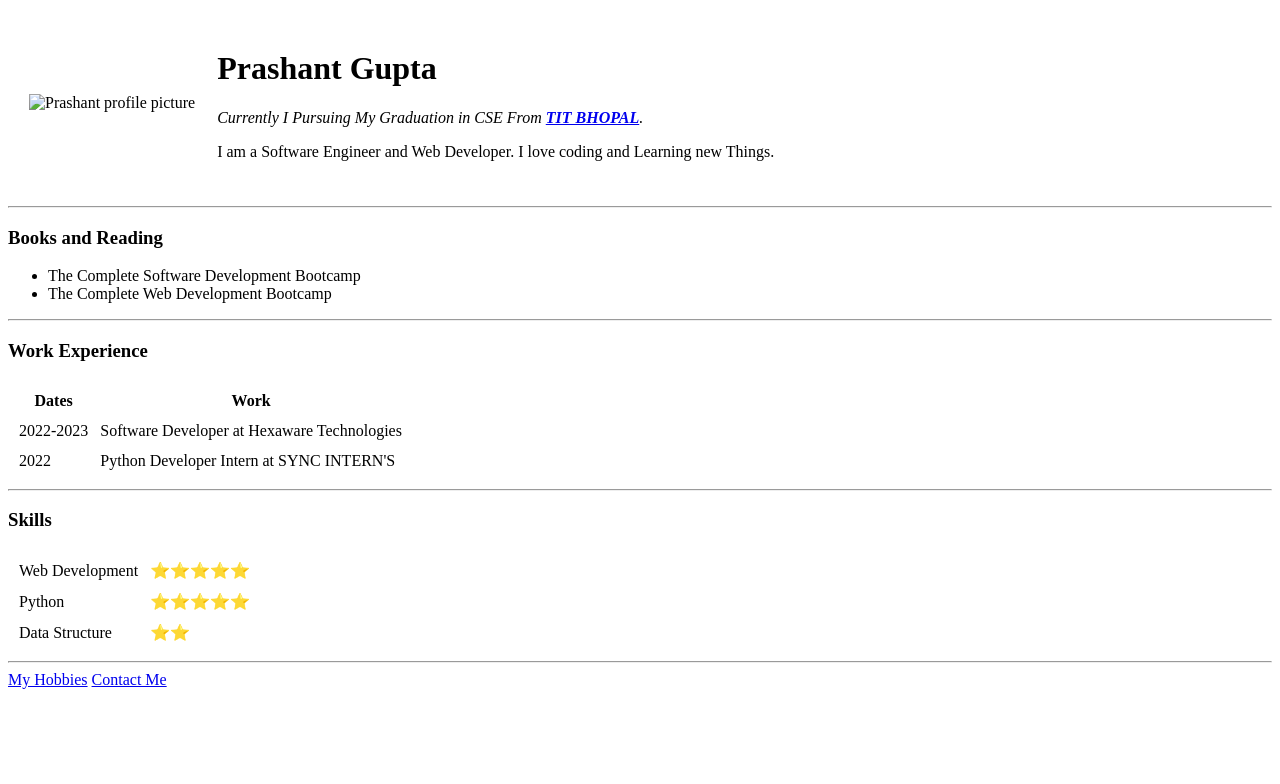
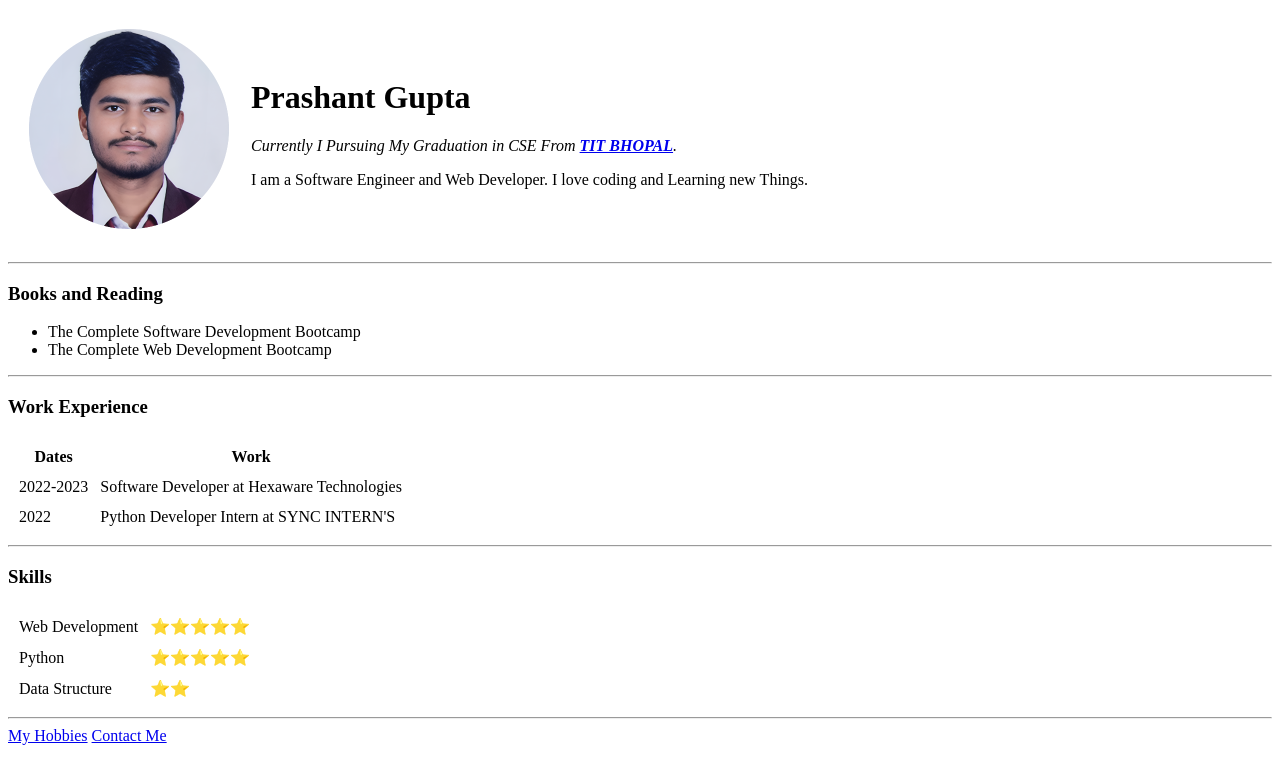
Before and after one commit to Prashantgupta07/cv, a plain HTML site: page index.html in a window 1280 px wide. Drawn offline with Linux system fonts and the light colour scheme.

Commit message:
Update index.html

```diff
--- a/index.html
+++ b/index.html
@@ -8,7 +8,7 @@
 <body>
   <table cellspacing="20">
     <tr>
-      <td><img src="images/Prashant.png" alt="Prashant profile picture"></td>
+      <td><img src="Prashant.png" alt="Prashant profile picture"></td>
       <td><h1>Prashant Gupta</h1>
         <p><em>Currently I Pursuing My Graduation in CSE From <strong><a href="https://technocratsgroup.edu.in">TIT BHOPAL</a></strong>.</em></p>
         <p> I am a Software Engineer and Web Developer. I love coding and Learning new Things.</p></td>
```
